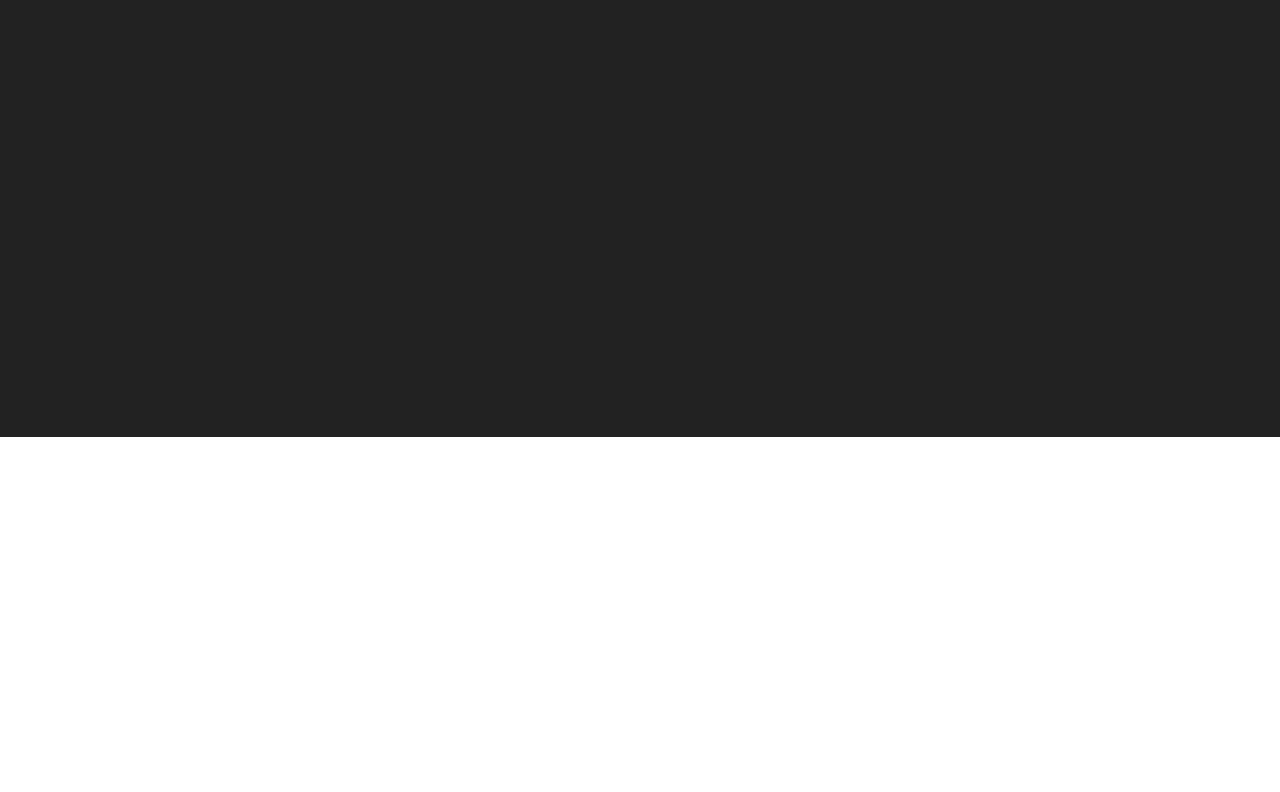
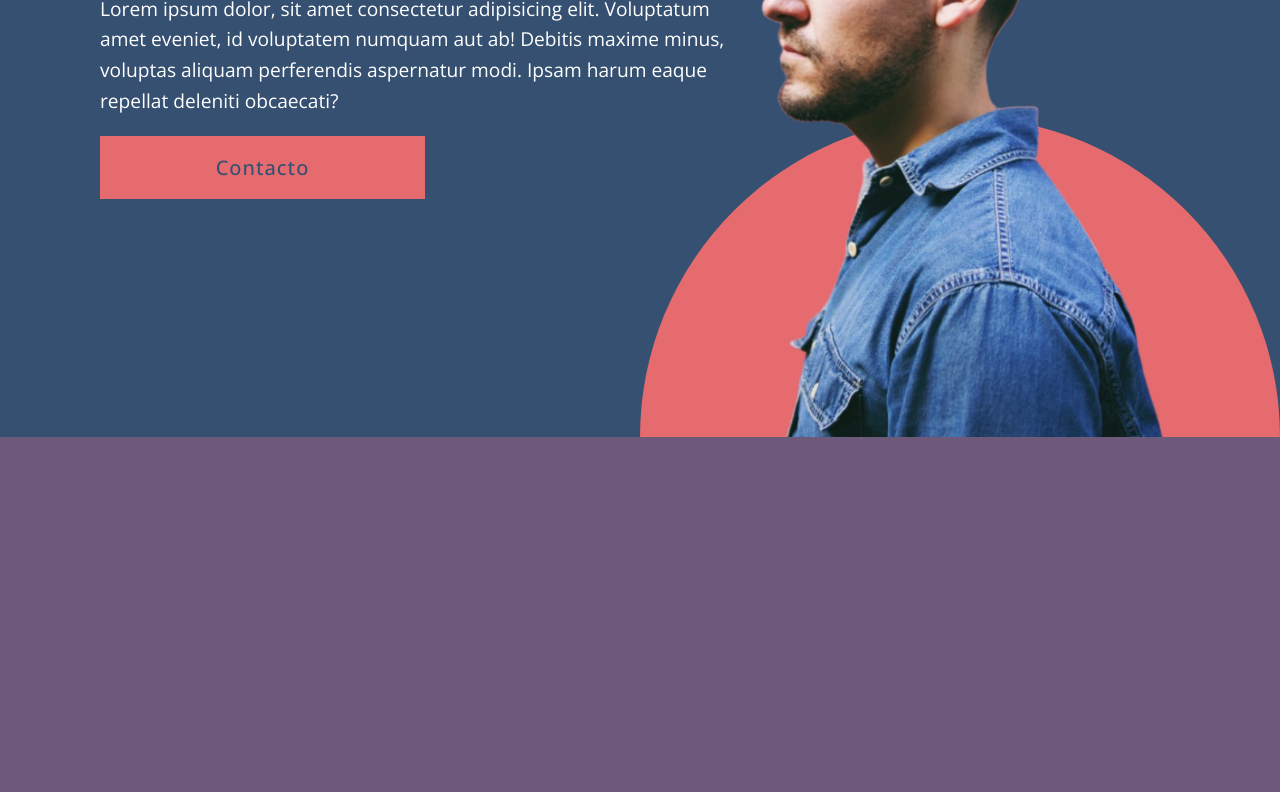
Before and after one commit to AgustinZarate/Portfolio, a website: page index.html in a window 1280 px wide. Shown: the part 363-1155 px from the top of the page. Before the commit the page ends 800 px from the top, so only its background shows below. Drawn offline with nearby package versions, Linux system fonts and the light colour scheme.

Commit message:
Se agreagan archivos de imagen de referencia, contenido seccion inicio completo

```diff
--- a/index.html
+++ b/index.html
@@ -19,7 +19,17 @@
         </ul>
     </header>
     <main>
-        <section id="inicio"></section>
+        <section id="inicio">
+            <div class="content">
+                <h2>Agustin Zarate</h2>
+                <p>Lorem ipsum dolor, sit amet consectetur adipisicing elit.
+                    Voluptatum amet eveniet, id voluptatem numquam aut ab! Debitis maxime minus,
+                    voluptas aliquam perferendis aspernatur modi. Ipsam harum eaque repellat deleniti
+                    obcaecati?</p>
+                    <a href="#" class="btn">Contacto</a>
+            </div>
+            <img src="img/men.png" alt="foto perfil">
+        </section>
         <section id="servicios"></section>
         <section id="portfolio"></section>
         <section id="contacto"></section>
--- a/sass/style.scss
+++ b/sass/style.scss
@@ -5,10 +5,15 @@
     padding: 0;
     box-sizing: border-box;
     font-family: 'Open Sans', sans-serif;
+    scroll-behavior: smooth;
 }
 
 
-
+$primary-color : #e56b6f;
+$secondary-color: #355070;
+$acent-color: #eaac8b;
+$other-color-1: #6d597a;
+$other-color-2: #b56576;
 
 header {
     position: fixed;
@@ -20,6 +25,7 @@ header {
     justify-content: space-around;
     align-items: center;
     z-index: 10000;
+    backdrop-filter: blur(20px);
         .logo{
             position: relative;
             color: #fff;
@@ -41,28 +47,93 @@ header {
                             font-weight: 500;
                             font-size: 1.25em;
                             &:hover {
-                                color: #30fe6c;
+                                color: $primary-color;
                             }
                         }
 
                 }
                 .active {
                     a {
-                        color: #30fe6c;
+                        color: $primary-color;
                     }
                 }
         }
     }
-
-/*     header ul li.active a {
-
-    }
- */
 main {
     #inicio {
-        background: #222;
+        background: $secondary-color;
         position: relative;
         width: 100%;
         min-height: 100vh;
+        display: flex;
+        justify-content: space-between;
+        align-items: center;
+        padding: 100px;
+            .content {
+            position: relative;
+            display: flex;
+            flex-direction: column;
+            gap: 10px;
+            max-width: 650px;
+            z-index: 10;
+                h2 {
+                    position: relative;
+                    font-size: 5em;
+                    color: $primary-color;
+                }
+                p {
+                    position: relative;
+                    color: #fff;
+                    font-size: 1.2em;
+                    line-height: 1.6em;
+                }
+
+        }
+        img {
+            position: absolute;
+            bottom: 0;
+            right: 100px;
+            max-height: 80vh;
+        }
+
+            &::before {
+            content: '';
+            position: absolute;
+            bottom: 0;
+            right: 0;
+            width: 50vw;
+            height: 25vw;
+            background-color: $primary-color;
+            border-top-right-radius: 25vw;
+            border-top-left-radius: 25vw;
+        }
     }
 }
+.btn {
+    position: relative;
+    display: inline-block;
+    font-size: 1.25em;
+    background: $primary-color;
+    color: $secondary-color;
+    text-align: center;
+    padding: 18px 30px;
+    font-weight: 500;
+    letter-spacing: 0.05em;
+    text-decoration: none;
+    margin-top: 10px;
+    width: 50%;
+}
+
+#servicios, #contacto {
+    position: relative;
+    background-color: $other-color-1;
+    min-height: 100vh;
+    padding: 120px 100px;
+}
+
+#portfolio {
+    background-color: $secondary-color;
+    position: relative;
+    min-height: 100vh;
+    padding: 120px 100px;
+}
```
Also changed, not shown: css/style.css, img/icon1.png (added), img/icon2.png (added), img/icon3.png (added), img/icon4.png (added), img/img1.jpg (added), img/img2.jpg (added), img/img3.jpg (added), img/img4.jpg (added), img/img5.jpg (added), img/img6.jpg (added), img/men.png (added), 2 other files.
